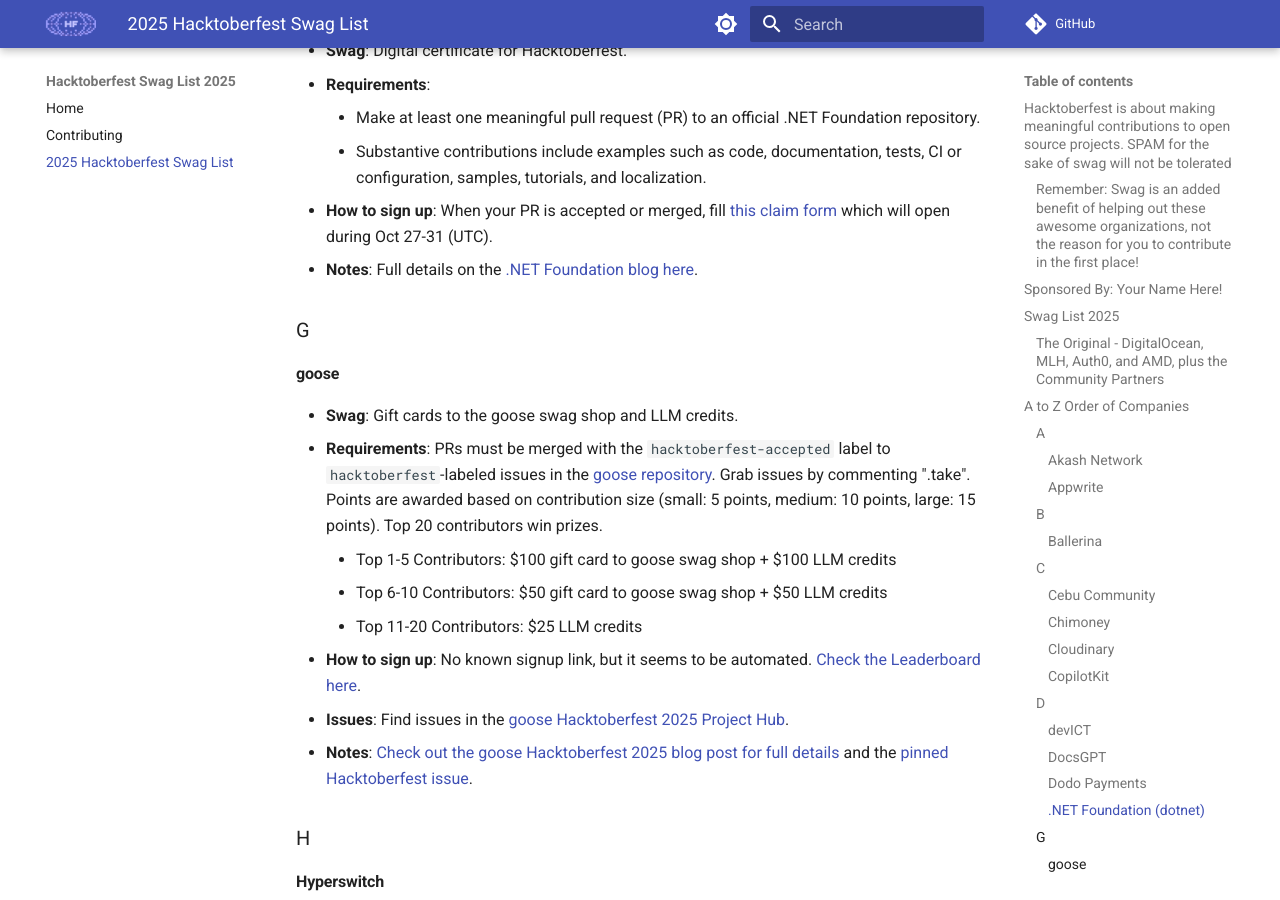
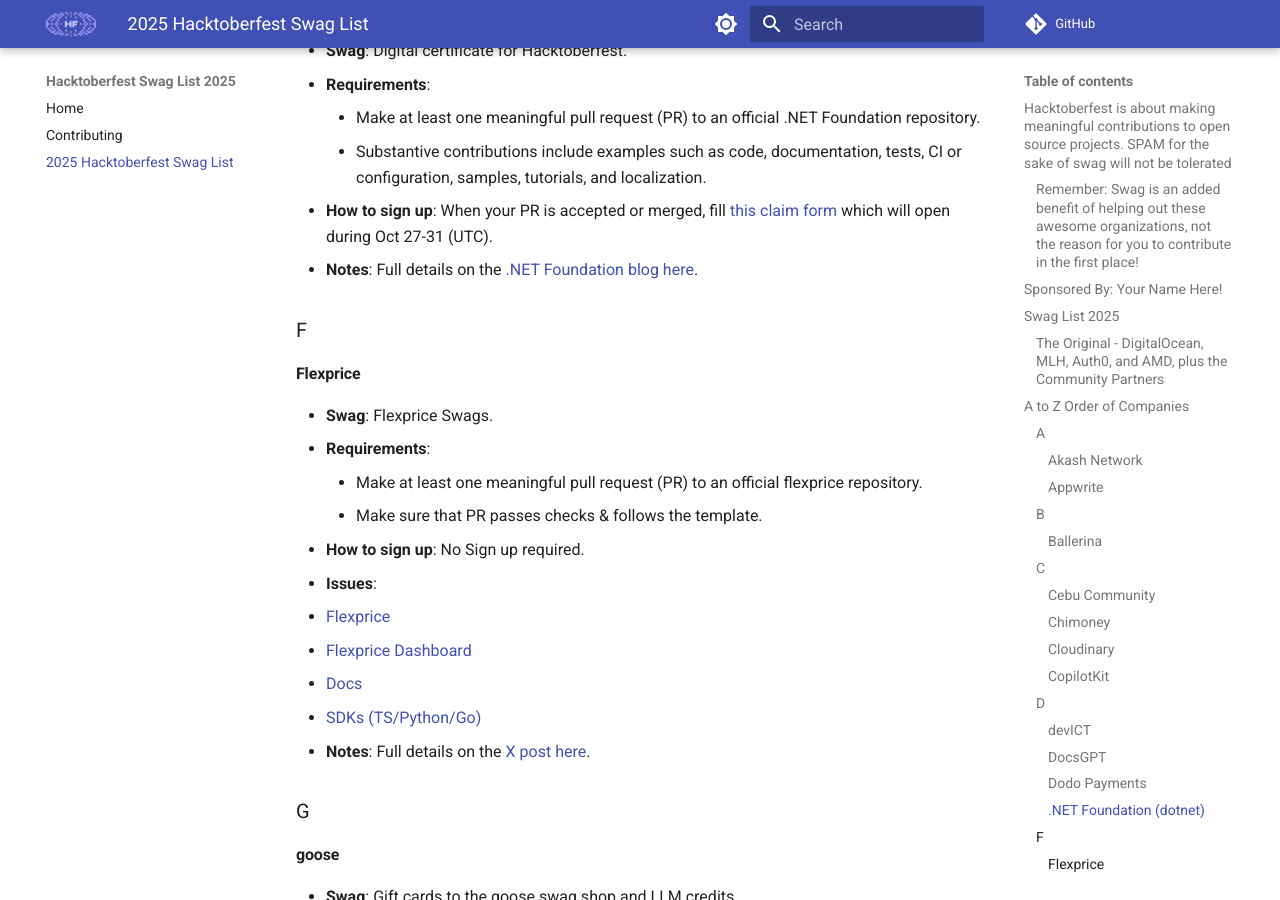
Before and after one commit to crweiner/hacktoberfest-swag-list, an MkDocs documentation site: the page built from docs/list.md, in a window 1280 px wide and 900 px high, scrolled down 5111 px. Built offline with MkDocs 1.6.1 and Material for MkDocs 9.7.7, drawn with Linux system fonts in a browser that asks for light colours; plug-ins that fetch from the network failed and are left out; comment, search, counter and statistics services are not loaded.

Commit message:
Added Flexprice

```diff
--- a/docs/list.md
+++ b/docs/list.md
@@ -152,6 +152,23 @@
     - Substantive contributions include examples such as code, documentation, tests, CI or configuration, samples, tutorials, and localization.
 - **How to sign up**: When your PR is accepted or merged, fill [this claim form](https://forms.cloud.microsoft/r/vS3YhKMEvL?utm_source=chatgpt.com) which will open during Oct 27-31 (UTC).
 - **Notes**: Full details on the [.NET Foundation blog here](https://dotnetfoundation.org/community/hacktoberfest).
+
+### F
+
+#### Flexprice
+
+- **Swag**: Flexprice Swags.
+- **Requirements**:
+    - Make at least one meaningful pull request (PR) to an official flexprice repository.
+    - Make sure that PR passes checks & follows the template.
+- **How to sign up**: No Sign up required.
+- **Issues**:
+   - [Flexprice](https://github.com/flexprice/flexprice)
+   - [Flexprice Dashboard](https://github.com/flexprice/flexprice-front/issues)
+   - [Docs](https://github.com/flexprice/flexprice-docs/issues)
+   - [SDKs (TS/Python/Go)](https://github.com/flexprice/javascript-sdk/issues)
+- **Notes**: Full details on the [X post here](https://x.com/nikhil__mishra/status/1974412729990701385).
+
 
 ### G
 
```
